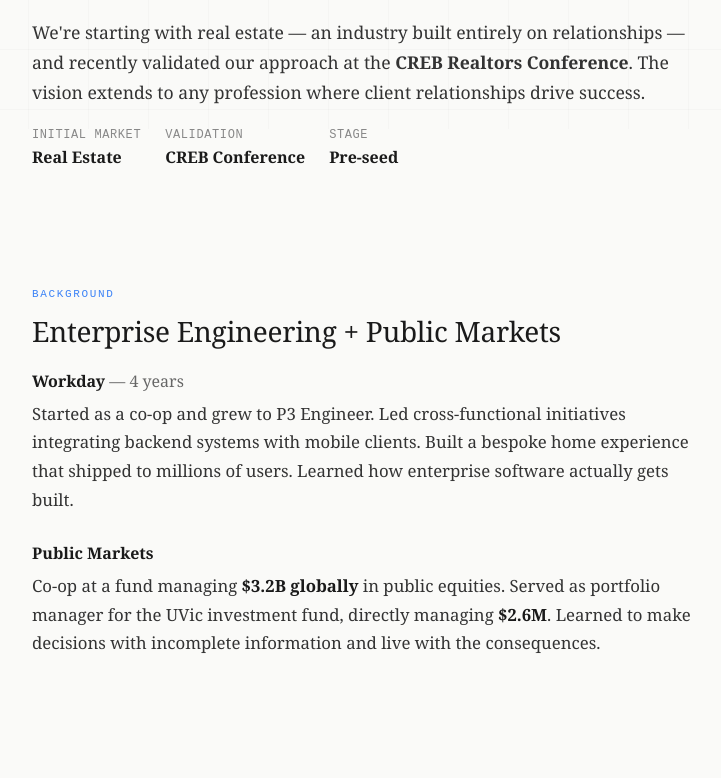
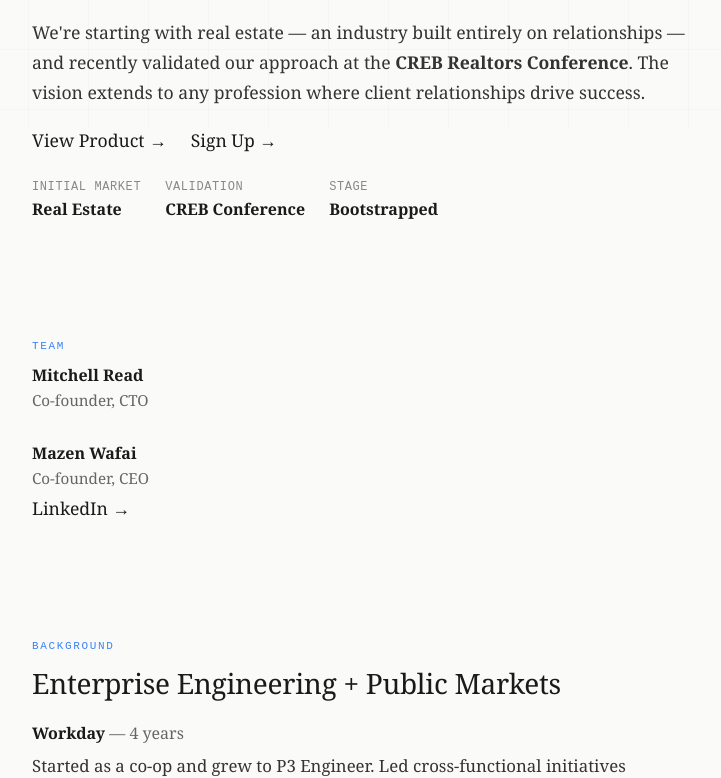
Before and after one commit to MitchellGRead/MitchellRead, a React (Vite) app: page / in a window 1280 px wide. Shown: the part 671-1449 px from the top of the page, without its empty margins (272-993 px from the left). Built offline with nearby package versions, Linux system fonts and the light colour scheme.

Commit message:
update content

```diff
--- a/index.html
+++ b/index.html
@@ -2,9 +2,9 @@
 <html lang="en">
   <head>
     <meta charset="UTF-8" />
-    <link rel="icon" type="image/svg+xml" href="/vite.svg" />
+    <link rel="icon" type="image/svg+xml" href="/favicon.svg" />
     <meta name="viewport" content="width=device-width, initial-scale=1.0" />
-    <title>mitchell-site</title>
+    <title>Mitchell</title>
     <style>
       * { box-sizing: border-box; }
       html, body, #root { width: 100%; min-height: 100vh; margin: 0; padding: 0; }
--- a/src/App.jsx
+++ b/src/App.jsx
@@ -92,10 +92,70 @@
             display: 'flex',
             gap: '24px',
             flexWrap: 'wrap',
+            marginBottom: '24px',
+          }}>
+            <ContactLink href="https://rember.tech" label="View Product" />
+            <ContactLink href="https://rember.chat" label="Sign Up" />
+          </div>
+          <div style={{
+            display: 'flex',
+            gap: '24px',
+            flexWrap: 'wrap',
           }}>
             <Stat label="Initial Market" value="Real Estate" />
             <Stat label="Validation" value="CREB Conference" />
-            <Stat label="Stage" value="Pre-seed" />
+            <Stat label="Stage" value="Bootstrapped" />
+          </div>
+        </Section>
+
+        {/* Team Section */}
+        <Section
+          delay={0.15}
+          mounted={mounted}
+          isHovered={hoveredSection === 'team'}
+          onHover={() => setHoveredSection('team')}
+          onLeave={() => setHoveredSection(null)}
+        >
+          <SectionLabel>Team</SectionLabel>
+          <div style={{
+            display: 'grid',
+            gap: '24px',
+          }}>
+            <div>
+              <h3 style={{
+                fontSize: '1rem',
+                fontWeight: 600,
+                margin: '0 0 4px 0',
+                color: '#1a1a1a',
+              }}>
+                Mitchell Read
+              </h3>
+              <p style={{
+                fontSize: '0.95rem',
+                color: '#666',
+                margin: '0 0 8px 0',
+              }}>
+                Co-founder, CTO
+              </p>
+            </div>
+            <div>
+              <h3 style={{
+                fontSize: '1rem',
+                fontWeight: 600,
+                margin: '0 0 4px 0',
+                color: '#1a1a1a',
+              }}>
+                Mazen Wafai
+              </h3>
+              <p style={{
+                fontSize: '0.95rem',
+                color: '#666',
+                margin: '0 0 8px 0',
+              }}>
+                Co-founder, CEO
+              </p>
+              <ContactLink href="https://www.linkedin.com/in/mazenwafai/" label="LinkedIn" />
+            </div>
           </div>
         </Section>
 
@@ -129,7 +189,9 @@
             <p style={{ fontSize: '1.05rem', lineHeight: 1.7, color: '#333', margin: 0 }}>
               Started as a co-op and grew to P3 Engineer. Led cross-functional initiatives
               integrating backend systems with mobile clients. Built a bespoke home experience
-              that shipped to <UsersText>millions of users</UsersText>. Learned how enterprise software actually gets built.
+              that shipped to <UsersText>millions of users</UsersText>. Worked on one of the largest
+              and most configurable HCM/CRM platforms in the world. Experienced firsthand the pain
+              of rigid systems that fight users instead of serving them — the insight driving Rember.
             </p>
           </div>
 
--- a/src/components/Header.jsx
+++ b/src/components/Header.jsx
@@ -44,7 +44,7 @@
           opacity: mounted ? 1 : 0,
           transform: mounted ? 'translateY(0)' : 'translateY(15px)',
           transition: 'all 0.6s cubic-bezier(0.16, 1, 0.3, 1) 0.1s',
-        }}>Mitchell</span>
+        }}>Mitchell Read</span>
         <span style={{
           display: 'block',
           color: '#666',
```
Also changed, not shown: public/favicon.svg (added).
